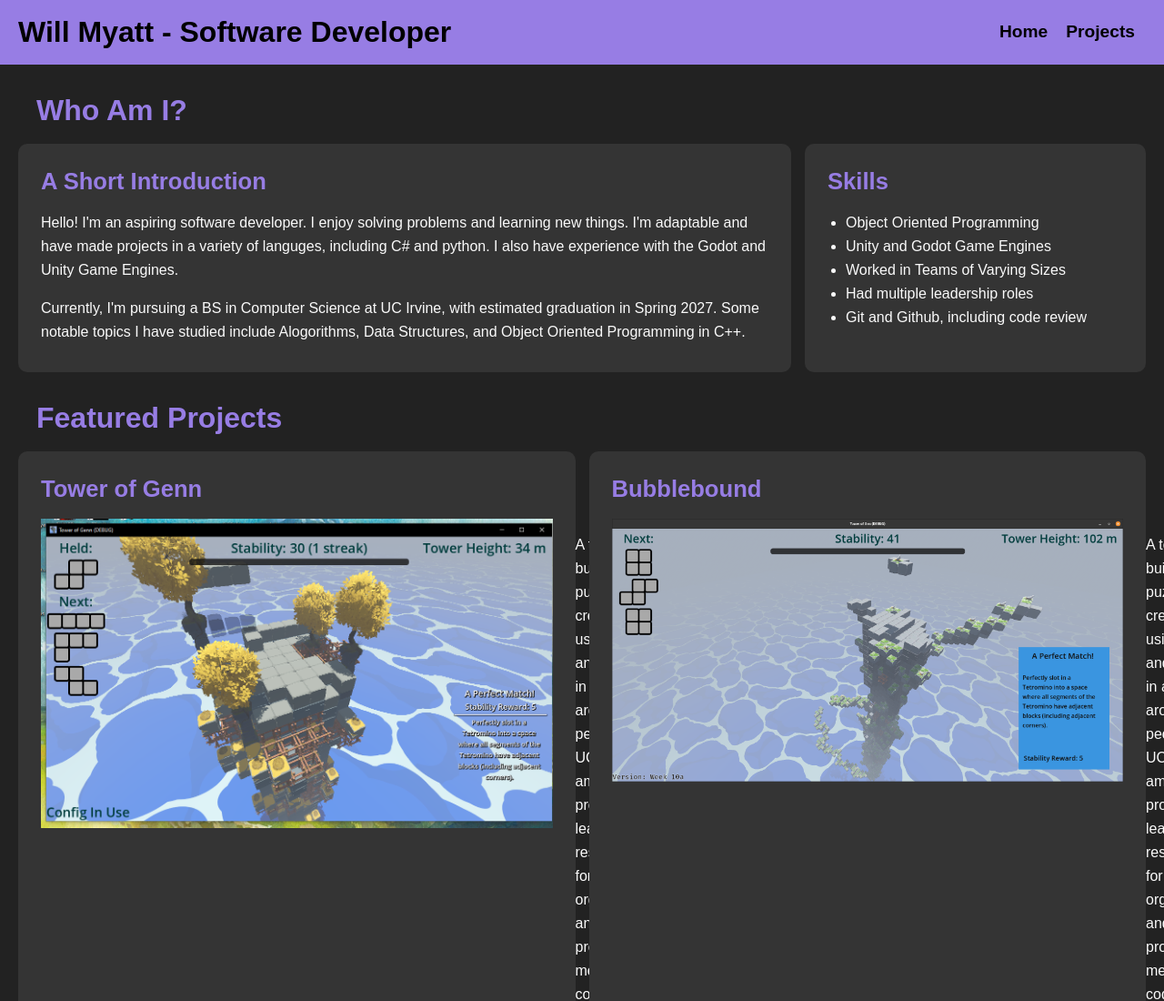
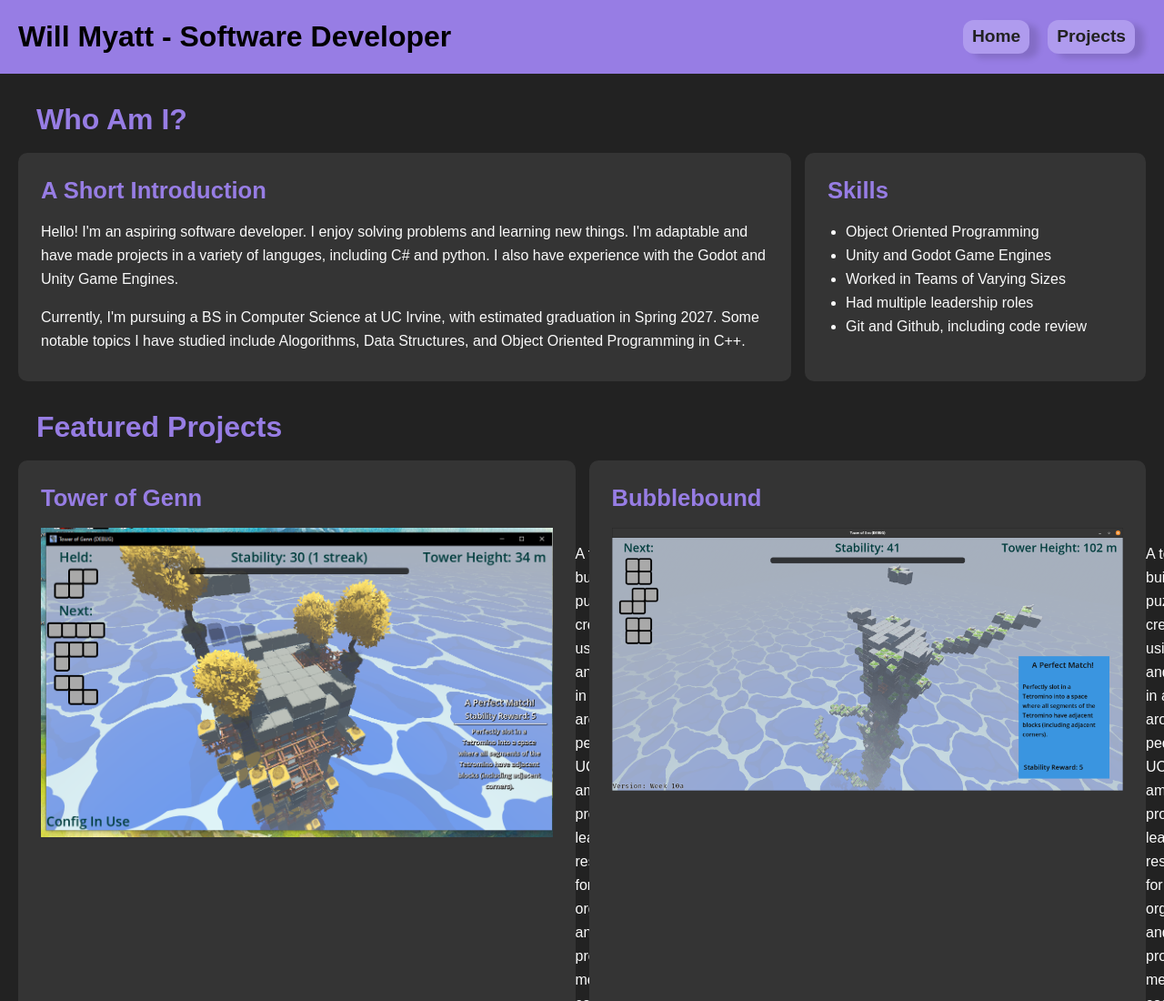
Before and after one commit to willm326/willm326.github.io, a plain HTML site: page index.html in a window 1280 px wide. Shown: the top 1100 px of the page at 91% size. Drawn offline with Linux system fonts and the light colour scheme.

Commit message:
Changed nav to buttons
Can revert this commit to undo

```diff
--- a/styles.css
+++ b/styles.css
@@ -84,19 +84,26 @@ header {
   gap: 20px;
 }
 
+.nav-element {
+  border-radius: 12px;
+  padding: 5px 10px;
+  background-color: #af9bee;
+  box-shadow: 10px 5px 7px #00000022;
+}
+
 .nav-element a:link {
-  color: black;
+  color: #222;
   text-decoration: none;
   font-size: larger;
   font-weight: bold;
 }
 
 .nav-element a:visited {
-  color: black;
+  color: #222;
 }
 
-.nav-element a:hover {
-  color: #777;
+.nav-element:hover {
+  background-color: #cabfed;
 }
 
 /* Home Page Style */
```
